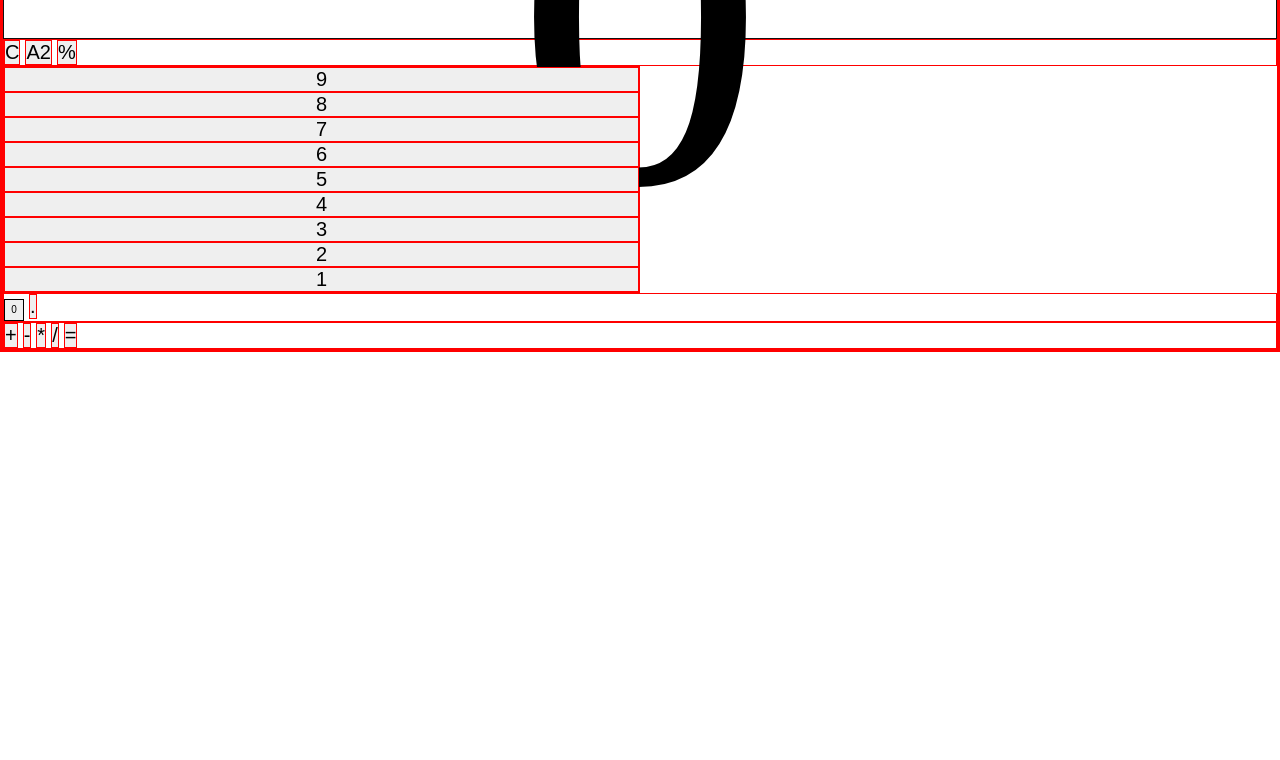
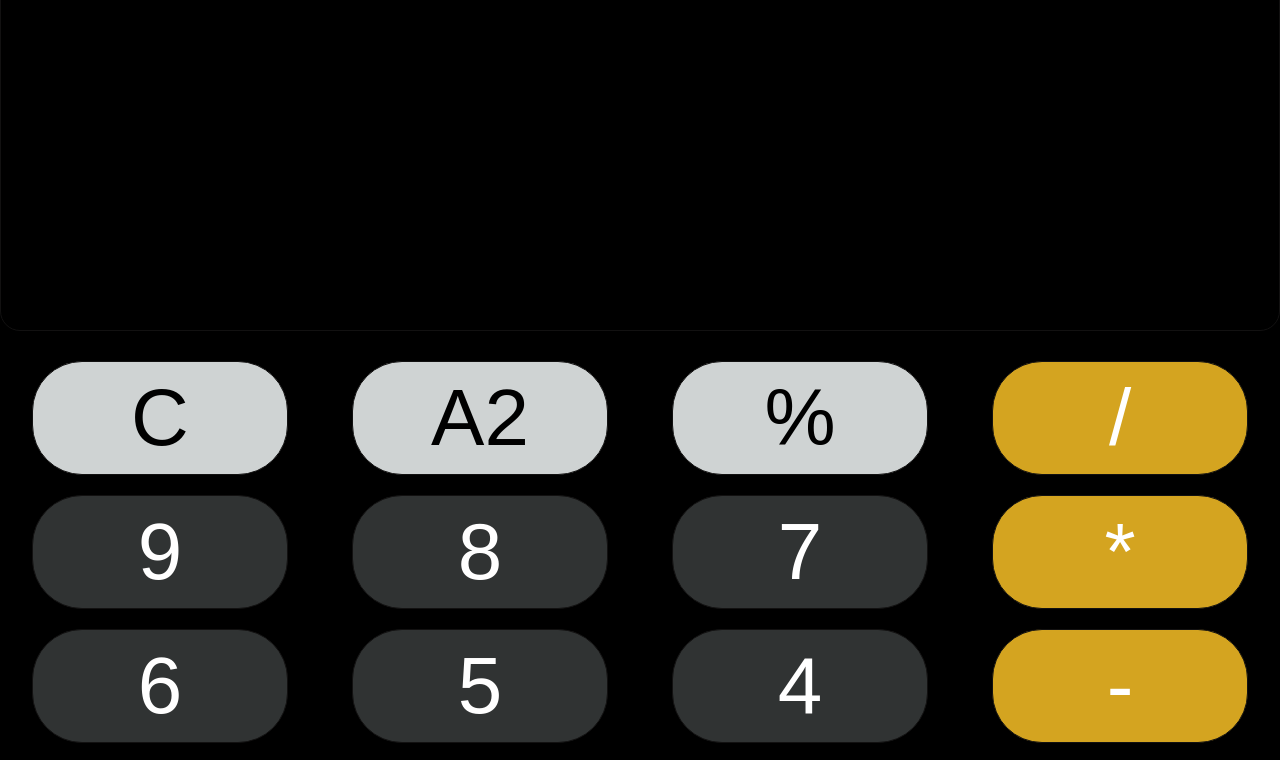
Before and after one commit to Tatyana1502/calculatrice, a plain HTML site: page index.html in a window 1280 px wide. Shown: the part 41-801 px from the top of the page. Drawn offline with Linux system fonts and the light colour scheme.

Commit message:
first commit

```diff
--- a/assets/css/style.css
+++ b/assets/css/style.css
@@ -1,50 +1,92 @@
 * {
     box-sizing: border-box;
-    margin: 0;
-    padding: 0;
-    font-size: 20px;
-    /* text-align: center; */
-    border: 1px solid red;
-    cursor: pointer;
+    margin: 0px;
+    padding: 0px;
+    font-size: 100px;
+    background-color: black;
 }
 h1 {
     text-align: center;
 }
 .ecran {
+    min-width: 952px;
+    min-height: 352px;
     display: flex;
-    justify-content: center;
+    justify-content: end;
     border: 1px solid rgb(18, 17, 17);
     width: 100%;
-    line-height: 50px;
-    font-size: 500px;
+    line-height: 350px;
+    font-size: 200px;
+    color: white;
+    font-size: 150px;
+    margin: 20px 0px;
+    padding: 0 50px;
 }
+
+div {
+    width: 100%;
+    display: flex;
+    flex-flow: row wrap;
+    flex-wrap: wrap;
+    align-content: space-around;
+    justify-content: space-around;
+    border-radius: 20px;
+}
+
+
 .autre {
+    width: 20%;
+    border: 1px solid rgb(18, 17, 17);
+    background-color: rgb(207, 211, 211);
+    margin: 10px;
+    padding: 10px;
+    border-radius: 50px;
+    font-size: 80px;
 
 }
+.autre:hover {
+    color: rgb(192, 28, 28);
+    background-color: rgb(245, 245, 250);
+    cursor: pointer;
+}
+.operator {
+    width: 20%;
+    border: 1px solid rgb(18, 17, 17);
+    background-color: rgb(212, 164, 32);
+    margin: 10px;
+    padding: 10px;
+    border-radius: 50px;
+    color: white;
+    font-size: 80px;
+}
+.operator:hover {
+    color: rgb(192, 28, 28);
+    background-color: rgb(245, 245, 250);
+}
+.maNumero {
+    width: 20%;
+    border: 1px solid rgb(18, 17, 17);
+    background-color: rgb(48, 51, 51);
+    margin: 10px;
+    padding: 10px;
+    border-radius: 50px;
+    color: white;
+    font-size: 80px;
+}
+.maNumero:hover {
+    color: rgb(192, 28, 28);
+    background-color: rgb(245, 245, 250);
+}
 
-.maNumero {
-    width: 50%;
-    display: flex;
-    justify-content: space-around;
-    flex-direction: column;
-    /* /* width: 100%; */
-    /* line-height: 20px;
-    font-size: 10px;
-    border: 1px solid black;
-    align-content: center;  */
+.zero {
+    width: 47%;
+    border: 1px solid rgb(18, 17, 17);
+    background-color: rgb(48, 51, 51);
+    border-radius: 50px;
+    color: white;
+    font-size: 80px;
 }
-div .zero {
-
+.zero:hover {
+    color: rgb(192, 28, 28);
+    background-color: rgb(245, 245, 250);
 }
-.zero {
-    width: 20px;
-    line-height: 20px;
-    font-size: 10px;
-    border: 1px solid black;
-    align-content: center;
-}
-operator
-
-.maNumero:hover {
-    color: red;
-}
--- a/assets/java/script.js
+++ b/assets/java/script.js
@@ -9,6 +9,7 @@ console.log(allButtons);
 allButtons.forEach(unBouton => {
     unBouton.addEventListener("click", (clickEvent) => {
         if (clickEvent.target.innerText != "=" && clickEvent.target.innerText != "C" && clickEvent.target.innerText != "A2" && clickEvent.target.innerText != "%") {
+
              console.log(clickEvent.target.innerText);
              saisies.push(clickEvent.target.innerText);
              document.querySelector(".ecran").innerText += clickEvent.target.innerText;
@@ -33,13 +34,12 @@ allButtons.forEach(unBouton => {
                              let asFloat2 =parseFloat(myString2).toFixed(2);
                              console.log(asFloat2);
                              document.querySelector(".ecran").innerText = asFloat2;
-                         }
+                            }
                         if (clickEvent.target.innerText == "%") {
                              let totalProcent = total/100;
                              document.querySelector(".ecran").innerText = totalProcent;
-                        }
-                }
-
+                         }
+                     }// saisies = [];
 
             }
      })
--- a/index.html
+++ b/index.html
@@ -8,31 +8,76 @@
     <title>Calculateur</title>
 </head>
 <body>
+    <!-- <h1>Calculatrice</h1> -->
+     <main>
+         <div class="ecran">  </div>
+            <div class="circle">
+                 <button id="reset" class="autre">C</button>
+                 <button id="rassembler" class="autre">A2</button>
+                 <button id="procent" class="autre">%</button>
+                 <button id="divide" onclick="op='/'" class="operator">/</button>
+                 <button id="9" class="maNumero">9</button>
+                 <button id="8" class="maNumero">8</button>
+                 <button id="7" class="maNumero">7</button>
+                 <button id="times" onclick="op='*'" class="operator">*</button>
+                 <button id="6" class="maNumero">6</button>
+                 <button id="5" class="maNumero">5</button>
+                 <button id="4" class="maNumero">4</button>
+                 <button id="minus" onclick="op='-'" class="operator">-</button>
+                 <button id="3" class="maNumero">3</button>
+                 <button id="2" class="maNumero">2</button>
+                 <button id="1" class="maNumero">1</button>
+                 <button id="plus" onclick="op='+'" class="operator">+</button>
+                 <button id="0" class="zero">0</button>
+                 <button id="." class="maNumero">.</button>
+                 <button id="Resultat" class="operator">=</button>
+
+
+
+
+             </div>
+
+
+
+
+    </main>
+</body>
+</html>
+
+
+
+
+
+
+
+<!-- <body>
     <h1>Calculatrice</h1>
      <main>
-         <div class="ecran">0</div>
-         <div class="autre">
-            <button id="reset">C</button>
-            <button id="rassembler">A2</button>
-            <button id="procent">%</button>
+         <div class="ecran">
+         </div>
+         <div class="body">
+            <div id="autre" class="block1">
+                <button id="reset" class="autre">C</button>
+                <button id="rassembler" class="autre">A2</button>
+                <button id="procent" class="autre">%</button>
              </div>
 
-         <div id="numero" class="maNumero">
-             <button id="9">9</button>
-             <button id="8">8</button>
-             <button id="7">7</button>
-             <button id="6">6</button>
-             <button id="5">5</button>
-             <button id="4">4</button>
-             <button id="3">3</button>
-             <button id="2">2</button>
-             <button id="1">1</button>
+             <div id="numero" class="block1">
+                 <button id="9" class="maNumero">9</button>
+                 <button id="8" class="maNumero">8</button>
+                 <button id="7" class="maNumero">7</button>
+                 <button id="6" class="maNumero">6</button>
+                 <button id="5" class="maNumero">5</button>
+                 <button id="4" class="maNumero">4</button>
+                 <button id="3" class="maNumero">3</button>
+                 <button id="2" class="maNumero">2</button>
+                 <button id="1" class="maNumero">1</button>
              </div>
-         <div id="zero">
+             <div id="zero" class="block1">
                  <button id="0" class="zero">0</button>
                  <button id=".">.</button>
              </div>
-         <div id="operator">
+             <div id="operator" class="block2">
 
                 <button id="plus" onclick="op='+'">+</button>
                 <button id="minus" onclick="op='-'">-</button>
@@ -41,6 +86,10 @@
                 <button id="Resultat">=</button>
              </div>
 
+         </div>
+
+
     </main>
 </body>
-</html>
+</html> -->
+<!-- class="operation" -->
```
Lines whose indentation alone changed are shown as unchanged.
